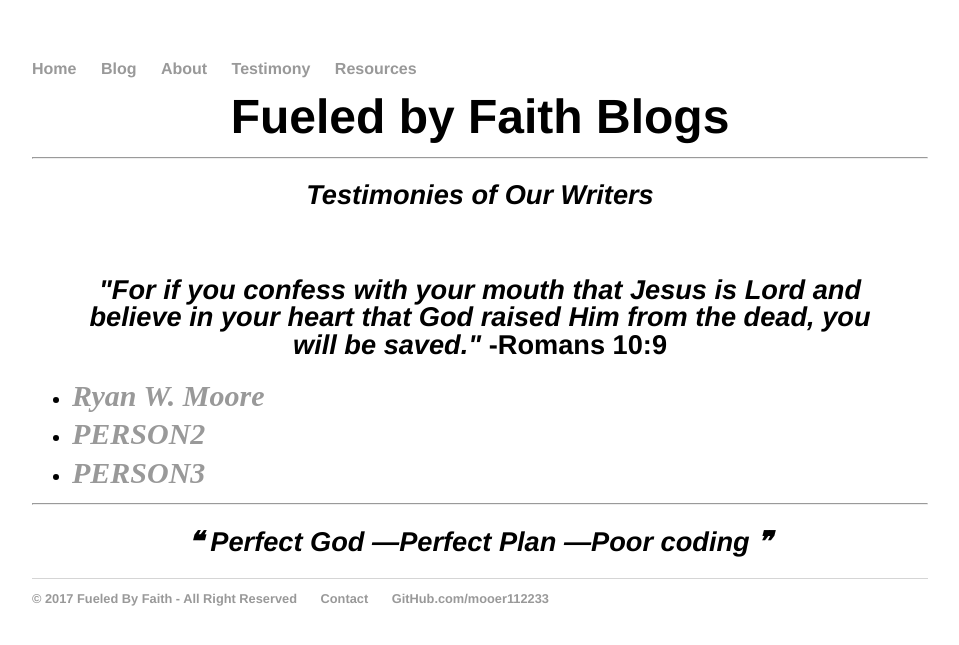
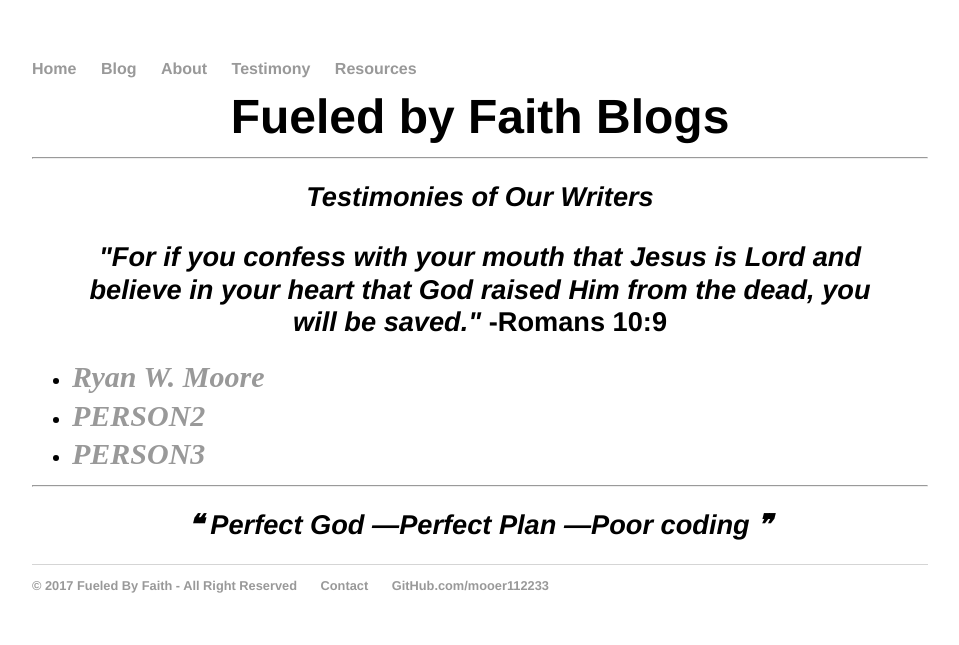
Before and after one commit to rwm6857/ARCHIVED-Fueled-by-Faith, a Jekyll site: the page built from testimony/index.html, in a window 1280 px wide. Shown: the top 645 px of the page, without its empty margins (160-1119 px from the left). Built offline with Jekyll 4.4.1, drawn with Linux system fonts in a browser that asks for light colours.

Commit message:
followup edits

```diff
--- a/css/main.css
+++ b/css/main.css
@@ -27,7 +27,7 @@ h1 {
 h2 {
     font-size: 1.7em;
     font-family:'Helvetica', 'Arial', 'Sans-Serif';
-	line-height: 1em;
+	line-height: 1.2em;
 }
 p {
     font-size: 1.5em;
--- a/testimony/index.html
+++ b/testimony/index.html
@@ -7,7 +7,7 @@ title: Fueled By Faith Blogs
 		<hr />
 	<h2 style="text-align: center;"><em>Testimonies of Our Writers</em></h2>
 
-	<br>
+
 	<h2 style="text-align: center;"><blockquote><em>"For if you confess with your mouth that Jesus is Lord and believe in your heart that God raised Him from the dead, <strong>you will be saved</strong>."</em> -Romans 10:9
 	</blockquote></h2>
 	<ul style="font-size: 20px;">
```
Also changed, not shown: 3 other files.
